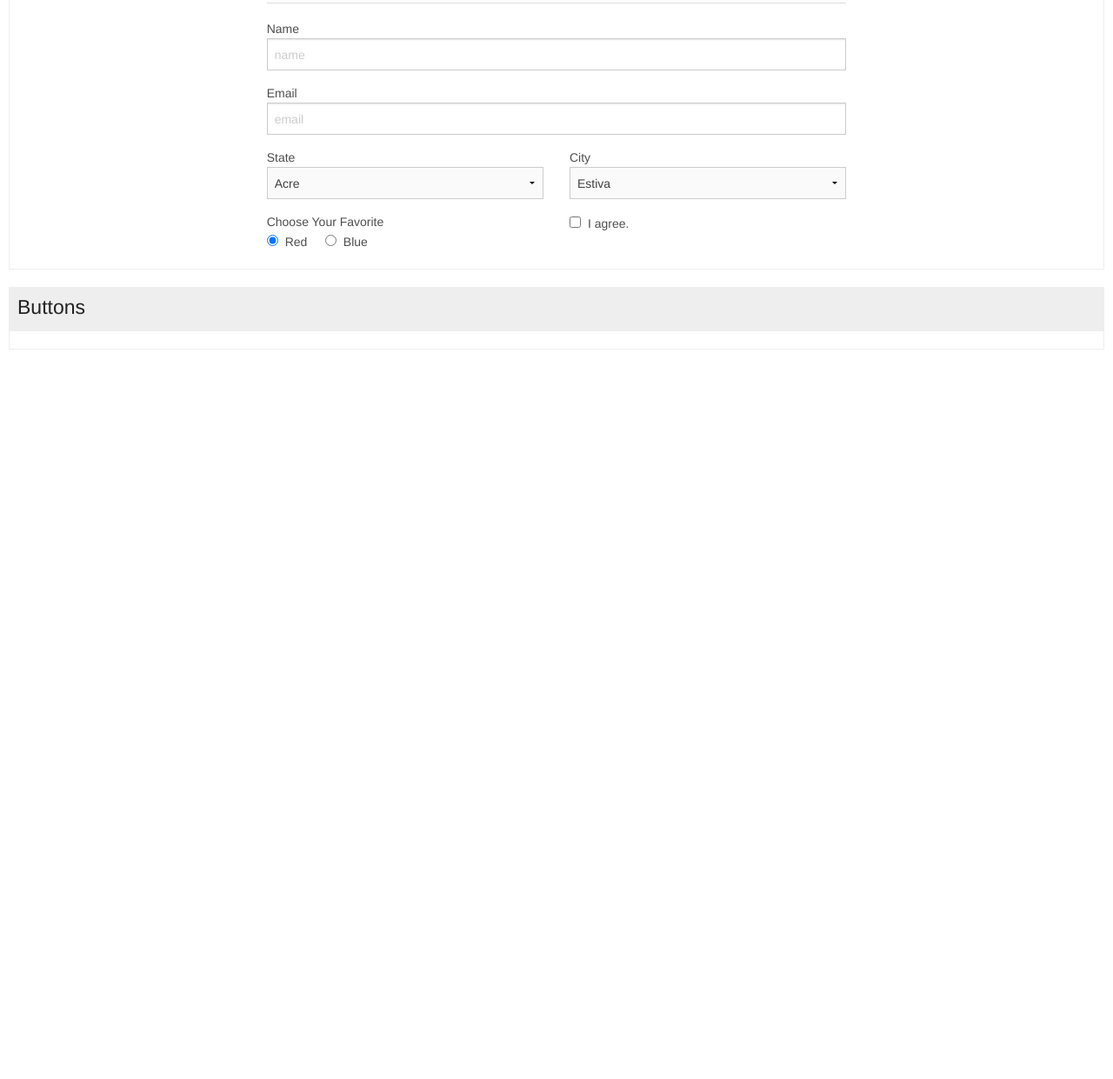
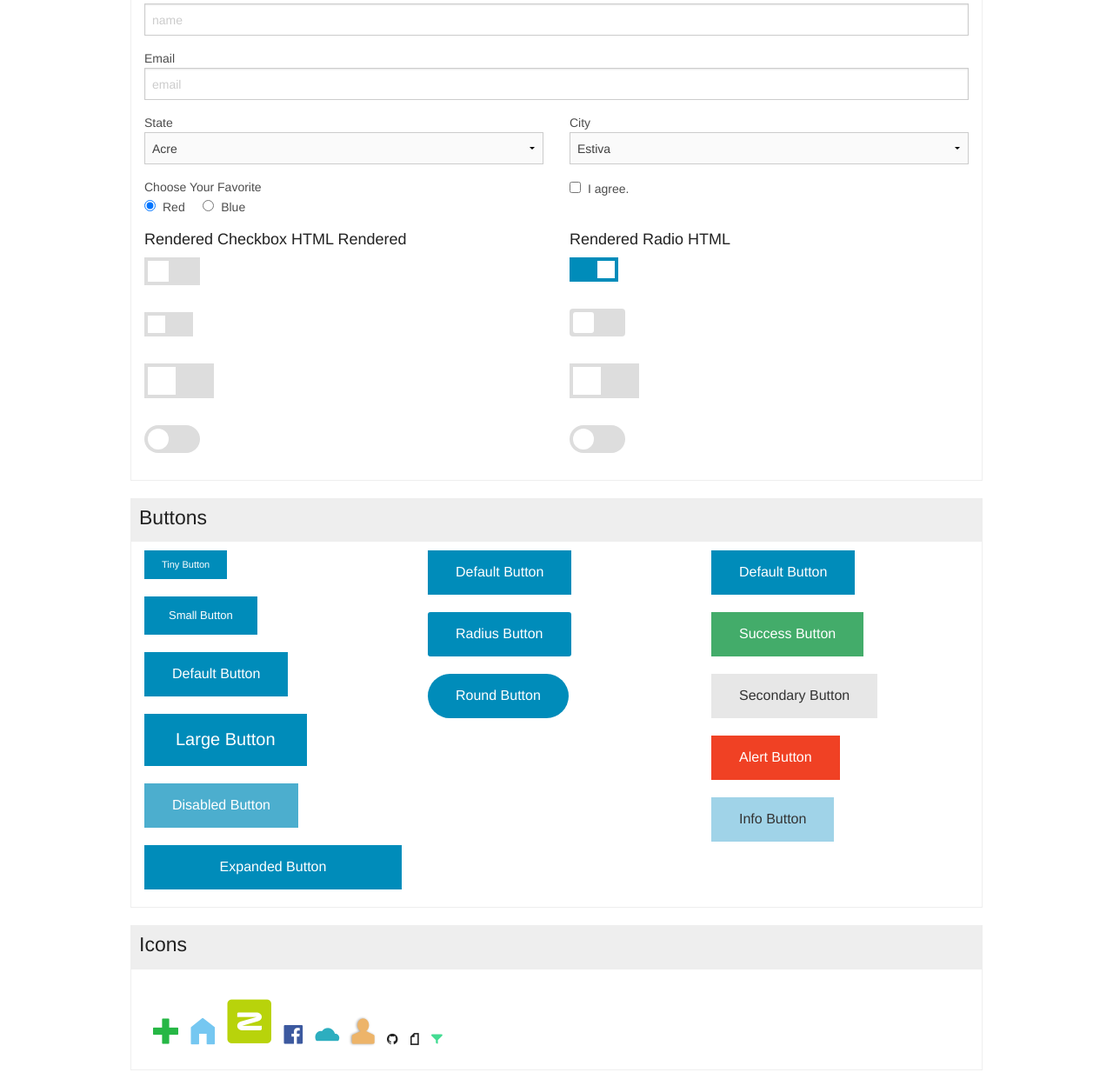
Before and after one commit to jeremiaspereira/foundation-lab, a website: page index.html in a window 1280 px wide. Shown: the part 295-1536 px from the top of the page at 87% size. Before the commit the page ends 800 px from the top, so only its background shows below. Drawn offline with Linux system fonts and the light colour scheme.

Commit message:
- Melhorias

```diff
--- a/assets/css/app.css
+++ b/assets/css/app.css
@@ -1,3 +1,7 @@
+.tab-bar-section h1{
+  font-style:'Open Sans', sans-serif;
+  font-size: 1.4em;
+}
 article{
   padding: 10px;
 }
@@ -8,6 +12,55 @@ article{
 }
 
 .content{
-  padding: 10px;
+  padding: 10px 15px 0 15px;
   border:solid 1px #eee;
 }
+
+hr{
+  -moz-border-bottom-colors: none;
+  -moz-border-left-colors: none;
+  -moz-border-right-colors: none;
+  -moz-border-top-colors: none;
+  border-color: #C9C8C8 -moz-use-text-color -moz-use-text-color;
+  border-image: none;
+  border-style: dashed none none;
+  border-width: 1px 0 0;
+  color: #C9C8C8;
+  padding: 0;
+  text-align: center;
+  margin: 10px 0;
+}
+
+#icons i{
+  padding-left:10px;
+}
+.style1 {
+  color: #b8d30b;
+  font-size: 70px;
+}
+
+.style2 {
+  color: #2daebf;
+  font-size: 30px;
+}
+.style3 {
+  color: #EDB469;
+  font-size: 40px;
+text-shadow: -1px 0px 3px rgba(0, 0, 0, 0.37);}
+
+.fi-social-facebook{
+  color:#3C599F;
+  font-size: 30px;
+}
+
+.fi-plus{
+  font-size: 40px;
+  color: #26B745;
+}
+.fi-home{
+  font-size: 40px;
+  color:#75C7F1;
+}
+.fi-filter{
+    color: #44DC93;
+}
--- a/index.html
+++ b/index.html
@@ -1,16 +1,10 @@
 <!DOCTYPE html>
 <html prefix="og: http://ogp.me/ns#">
   <head>
-    <title>Foundation | Jeremias Pereira</title>
+    <title>Foundation lab | Jeremias Pereira</title>
     <meta charset="utf-8">
-    <meta property="og:title" content="Portfólio | Jeremias Pereira" />
-    <meta property="og:type" content="website" />
-    <meta property="og:description" content="Bem-vindo ao meu portfolio com meus contatos e aplicações que já fiz." />
-    <meta property="og:url" content="http://jeremiaspereira.github.io/portfolio/" />
-    <meta property="og:image" content="http://jeremiaspereira.github.io/portfolio/assets/img/portfolio.png" />
-    <meta name="keywords" content="Jeremias Pereira, Portfólio, PHP, AngularJs, CSS, JavaScript, SASS, HTML, JSON, JQuery">
+    <meta name="keywords" content="">
     <meta name="viewport" content="width=device-width">
-
     <link href="assets/foundation/css/foundation.css" rel="stylesheet">
     <link rel="stylesheet" href="assets/css/app.css">
     <link rel="stylesheet" href="assets/foundation-icons/foundation-icons.css">
@@ -32,20 +26,23 @@
 
         <aside class="left-off-canvas-menu">
           <ul class="off-canvas-list">
-            <li><label>Foundation</label></li>
+            <li><label>Foundation lab</label></li>
             <li><a href="#form">Form</a></li>
             <li><a href="#buttons">Buttons</a></li>
+            <li><a href="#icons">Icons</a></li>
           </ul>
         </aside>
 
         <section class="main-section">
+          <div class="row">
+            <div class="small-12">
               <article id="form">
                 <div class="header">
                   <h4>Form</h4>
                 </div>
                 <div class='content'>
                   <div class="row">
-                <div class="small-12 medium-8 medium-offset-2">
+                    <div class="small-12 columns">
                       <form>
                         <div class="row collapse">
                           <div class="small-3 large-2 columns">
@@ -58,10 +55,10 @@
                         <div class="row">
                           <div class="large-12 columns">
                             <div class="row collapse">
-                          <div class="small-10 columns">
+                              <div class="small-8 medium-10 columns">
                                 <input type="text" placeholder="Hex Value">
                               </div>
-                          <div class="small-2 columns">
+                              <div class="small-4 medium-2 columns">
                                 <a href="#" class="button postfix">Go</a>
                               </div>
                             </div>
@@ -70,27 +67,27 @@
                         <div class="row">
                           <div class="small-6 columns">
                             <div class="row collapse prefix-radius">
-                          <div class="small-3 columns">
+                              <div class="small-5 medium-3  columns">
                                 <span class="prefix">Label</span>
                               </div>
-                          <div class="small-9 columns">
+                              <div class="small-7 medium-9 columns">
                                 <input type="text" placeholder="Value">
                               </div>
                             </div>
                           </div>
                           <div class="small-6 columns">
                             <div class="row collapse postfix-radius">
-                          <div class="small-9 columns">
+                              <div class="small-7 medium-9 columns">
                                 <input type="text" placeholder="Value">
                               </div>
-                          <div class="small-3 columns">
+                              <div class="small-5 medium-3 columns">
                                 <span class="postfix">Label</span>
                               </div>
                             </div>
                           </div>
                         </div>
                       </form>
-                  <hr>
+
                       <form>
                         <div class="row">
                           <div class="large-12 columns">
@@ -103,7 +100,7 @@
                           </div>
                         </div>
                          <div class="row">
-                        <div class="small-6 columns">
+                            <div class="small-12 medium-6 columns">
                               <label>State
                                 <select>
                                   <option value="1">Acre</option>
@@ -113,7 +110,7 @@
                                 </select>
                               </label>
                             </div>
-                        <div class="small-6 columns">
+                            <div class="small-12 medium-6 columns">
                               <label>City
                                 <select>
                                   <option value="1">Estiva</option>
@@ -124,15 +121,63 @@
                               </label>
                             </div>
                           </div>
+
                           <div class="row">
-                          <div class="small-6 columns">
+                            <div class="small-12 medium-6 columns">
                               <label>Choose Your Favorite</label>
                               <input type="radio" name="pokemon" value="Red" id="pokemonRed" checked><label for="pokemonRed">Red</label>
                               <input type="radio" name="pokemon" value="Blue" id="pokemonBlue"><label for="pokemonBlue">Blue</label>
                             </div>
 
-                          <div class="small-6 columns">
+                            <div class="small-12 medium-6 columns">
                               <input id="checkbox1" type="checkbox"><label for="checkbox1">I agree.</label>
+                            </div>
+                          </div>
+
+                          <div class="row">
+                            <div class="small-6 medium-6 columns">
+                            <h5>Rendered Checkbox HTML Rendered</h5>
+                              <div class="switch">
+                                <input id="exampleCheckboxSwitch" type="checkbox">
+                                <label for="exampleCheckboxSwitch"></label>
+                              </div>
+
+                              <div class="switch small">
+                                <input id="exampleCheckboxSwitch1" type="checkbox">
+                                <label for="exampleCheckboxSwitch1"></label>
+                              </div>
+
+                              <div class="switch large">
+                                <input id="exampleCheckboxSwitch2" type="checkbox">
+                                <label for="exampleCheckboxSwitch2"></label>
+                              </div>
+
+                              <div class="switch round">
+                                <input id="exampleCheckboxSwitch3" type="checkbox">
+                                <label for="exampleCheckboxSwitch3"></label>
+                              </div>
+                            </div>
+
+                            <div class="small-6 medium-6 columns">
+                              <h5>Rendered Radio HTML</h5>
+                              <div class="switch small">
+                                <input id="exampleRadioSwitch4" type="radio" checked name="testGroup">
+                                <label for="exampleRadioSwitch4"></label>
+                              </div>
+
+                              <div class="switch radius">
+                                <input id="exampleRadioSwitch5" type="radio" name="testGroup">
+                                <label for="exampleRadioSwitch5"></label>
+                              </div>
+
+                              <div class="switch large">
+                                <input id="exampleRadioSwitch6" type="radio" name="testGroup">
+                                <label for="exampleRadioSwitch6"></label>
+                              </div>
+                              <div class="switch round">
+                                <input id="exampleRadioSwitch7" type="radio" name="testGroup">
+                                <label for="exampleRadioSwitch7"></label>
+                              </div>
                             </div>
                           </div>
                         </form>
@@ -147,15 +192,65 @@
                 </div>
                 <div class='content'>
                   <div class="row">
-                <div class="small-12 medium-8 medium-offset-2">
+                    <div class="small-12 medium-4 columns">
+                      <a href="#" class="button tiny">Tiny Button</a>
+                      <br>
+                      <a href="#" class="button small">Small Button</a>
+                      <br>
+                      <a href="#" class="button">Default Button</a>
+                      <br>
+                      <a href="#" class="button large">Large Button</a>
+                      <br>
+                      <a href="#" class="button disabled">Disabled Button</a>
+                      <br>
+                      <a href="#" class="button expand">Expanded Button</a>
+                    </div>
+                    <div class="small-12 medium-4 columns">
+                      <a href="#" class="button">Default Button</a>
+                      <br>
+                      <a href="#" class="button radius">Radius Button</a>
+                      <br>
+                      <a href="#" class="button round">Round Button</a>
+                    </div>
+                    <div class="small-12 medium-4 columns">
+                      <a href="#" class="button">Default Button</a>
+                      <br>
+                      <a href="#" class="button success">Success Button</a>
+                      <br>
+                      <a href="#" class="button secondary">Secondary Button</a>
+                      <br>
+                      <a href="#" class="button alert">Alert Button</a>
+                      <br>
+                      <a href="#" class="button info">Info Button</a>
+                      <br>
+                    </div>
+                  </div>
+                </div>
+              </article><!--#buttons-->
 
+              <article id="icons">
+                <div class="header">
+                  <h4>Icons</h4>
+                </div>
+                <div class='content'>
+                  <div class="row">
+                    <div class="small-12 columns">
+                      <i class="fi-plus"></i>
+                      <i class="fi-home"></i>
+                      <i class="fi-social-zurb style1"></i>
+                      <i class="fi-social-facebook"></i>
+                      <i class="fi-cloud style2"></i>
+                      <i class="fi-torso style3"></i>
+                      <i class="fi-social-github"></i>
+                      <i class="fi-page"></i>
+                      <i class="fi-filter"></i>
                     </div>
                   </div>
                 </div>
               </article>
+            </div>
+          </div>
         </section>
-
-
         <a class="exit-off-canvas"></a>
       </div>
     </div>
```
Lines whose indentation alone changed are shown as unchanged.
